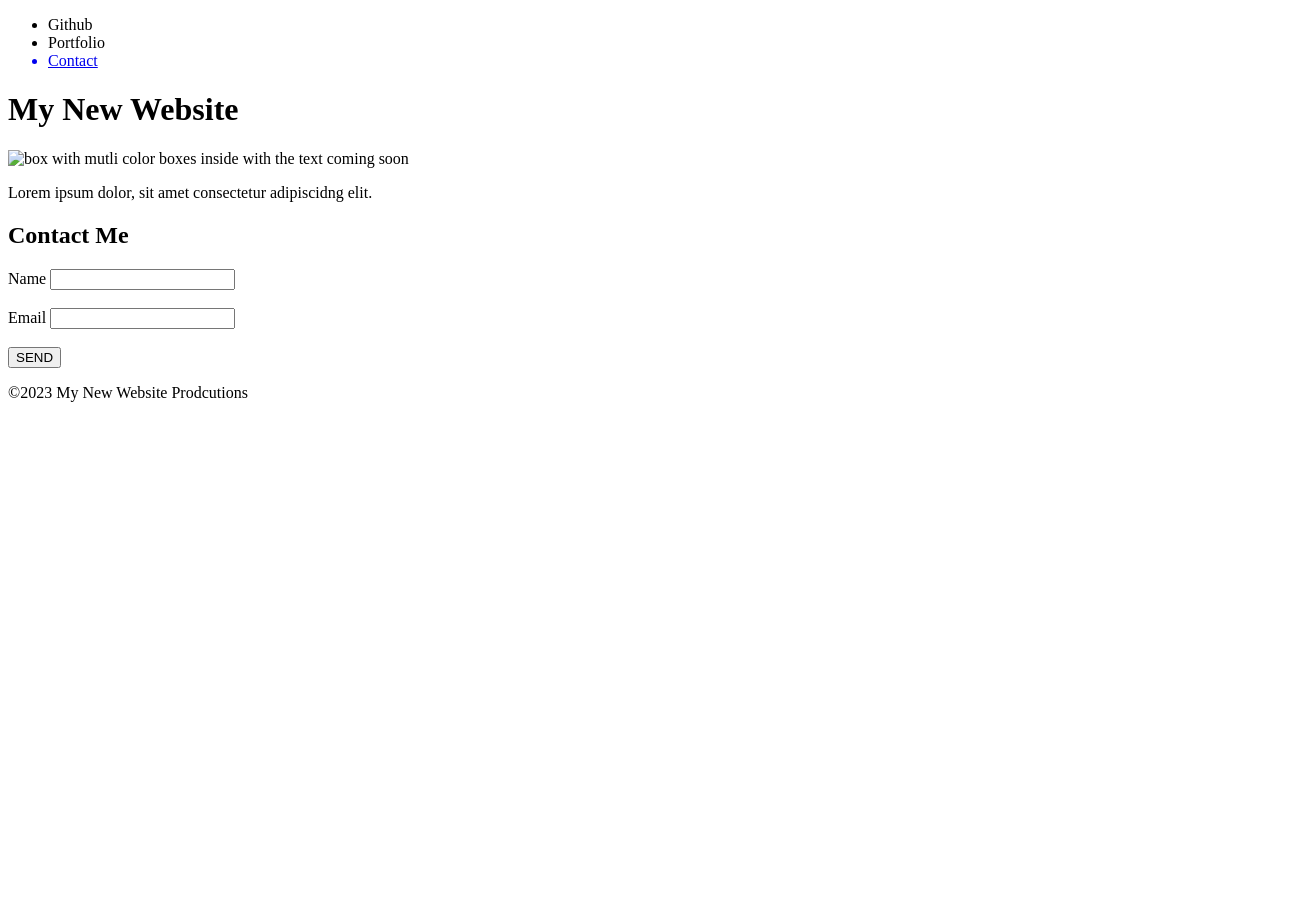
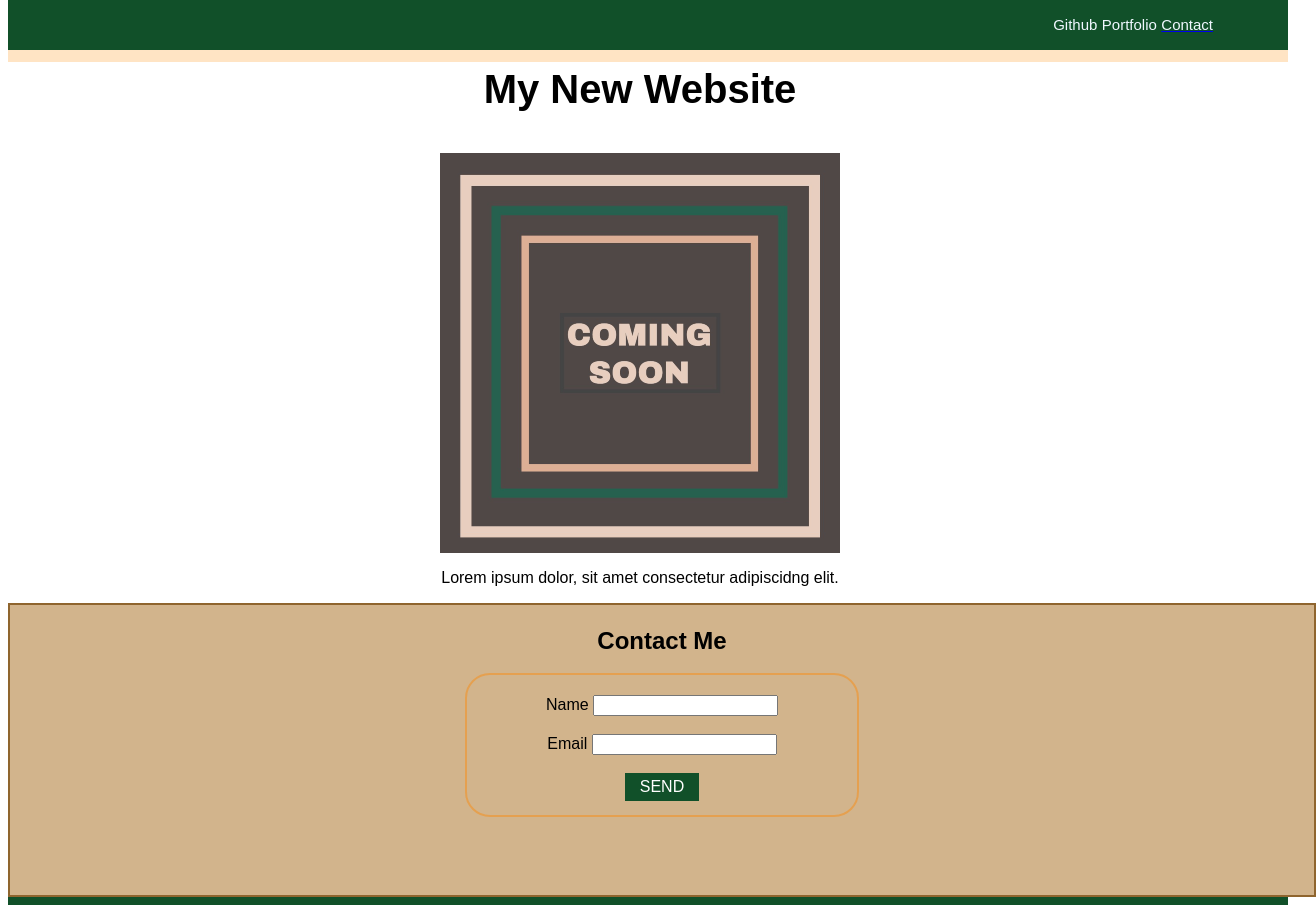
Before and after one commit to slym187/Mini-Project-1, a plain HTML site: page index.html in a window 1280 px wide. Shown: the whole page, 1316 px wide, since content can reach past the window. Before the commit the page ends 800 px from the top, so only its background shows below. Drawn offline with Linux system fonts and the light colour scheme.

Commit message:
fixed code

```diff
--- a/index.html
+++ b/index.html
@@ -4,7 +4,7 @@
 <head>
     <meta charset="UTF-8">
     <title>My New Website</title>
-    <link rel="stylesheet" type="text/css" href="./assets/CSS/style.css">
+    <link rel="stylesheet" type="text/css" href="./style.css">
 </head>
 
 <body>
@@ -24,7 +24,7 @@
 <h1 id="h1">My New Website</h1>
 
 <section>
-    <img src="./assets/image-1.png" alt="box with mutli color boxes inside with the text coming soon"/>
+    <img src="./image-1.png" alt="box with mutli color boxes inside with the text coming soon"/>
 </section>
 
 <p> Lorem ipsum dolor, sit amet consectetur adipiscidng elit.</p>
--- /dev/null
+++ b/style.css
@@ -0,0 +1,112 @@
+.header{
+    position: fixed;
+    top: 0;
+    height: 50px;
+    width: 100%;
+    border-bottom: 12px solid bisque;
+    background-color: rgb(17, 80, 41);
+    margin-bottom: 0px;
+
+
+}
+
+#h1 {
+    text-align: center;
+    line-height: 125px;
+    font-size: 30pt;
+    margin-bottom: 1px;
+
+}
+
+#h2 {
+    text-align: center;
+    line-height: 25px;
+    padding-top: 1px;
+    margin-top: 2px;
+}
+
+.ul {
+    text-align:right;
+    padding-right: 75px;
+
+}
+
+#contact {
+    list-style-type: none;
+    font-size: 15px;
+    color: aliceblue;
+    display: inline;
+}
+
+#portfolio {
+list-style-type: none;
+font-size: 15px;
+color: aliceblue;
+display: inline;
+}
+
+#github {
+    list-style: none;
+    font-size: 15px;
+    color: aliceblue;
+    display: inline;
+}
+
+img {
+    margin: auto;
+    display: block;
+}
+
+p {
+    text-align: center;
+}
+
+body {
+    font-family: Arial, Helvetica, sans-serif;
+}
+
+
+#corners {
+border-radius: 10xp;
+background-color: tan;
+padding: 20px;
+width: 100%;
+height: 250px;
+text-align: center;
+border: 2px solid rgb(143, 101, 46);
+}
+
+
+
+.mybutton {
+    background-color: rgb(17, 80, 41);
+    border: none;
+    color: white;
+    padding: 5px 15px;
+    text-align: center;
+    text-decoration: none;
+    display: inline-block;
+    font-size: 16px;
+}
+
+#contactm {
+    border-radius: 25px;
+    border: 2px solid rgba(231, 159, 76, 0.925);
+    padding: 20px;
+    width: 350px;
+    height: 100px;
+    margin: auto;
+    margin-bottom: 1em;
+
+}
+
+.footer {
+    position: fixed;
+    margin-top: 0px;
+    height: 50px;
+    width: 100%;
+    background-color: rgb(17, 80, 41);
+    text-align: center;
+    color: aliceblue;
+    border-bottom: 25px solid black;
+}
```
Also changed, not shown: image-1.png (added).
